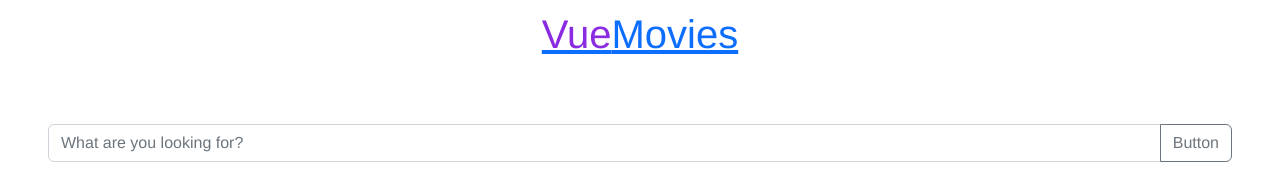
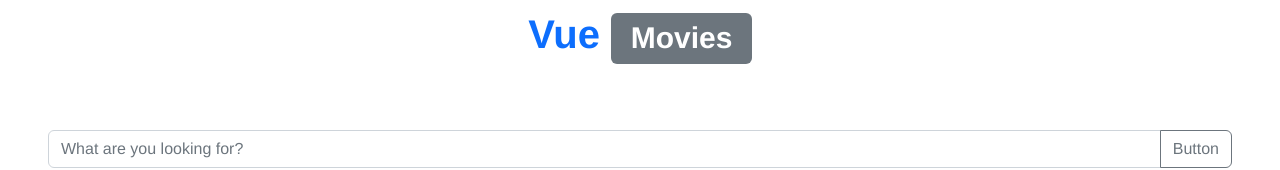
Before and after one commit to GozzAgu/vuemovie, a Vue app: page / in a window 1280 px wide. Shown: the top 170 px of the page. Built offline with nearby package versions, Linux system fonts and the light colour scheme.

Commit message:
feat: added badge to title

```diff
--- a/src/App.vue
+++ b/src/App.vue
@@ -1,7 +1,7 @@
 <template>
   <nav>
-    <router-link to="/">
-      <h1><span>Vue</span>Movies</h1>
+    <router-link class="link" to="/">
+      <h1><b>Vue </b><span class="badge bg-secondary">Movies</span></h1>
     </router-link>
   </nav>
   <main>
@@ -26,6 +26,10 @@ a {
   text-decoration: none;
 }
 
+.link {
+  text-decoration: none;
+}
+
 nav {
   display: flex;
   align-items: center;
```
